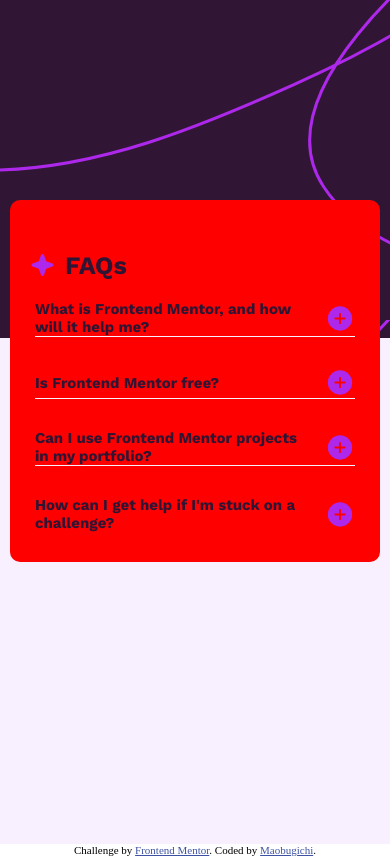
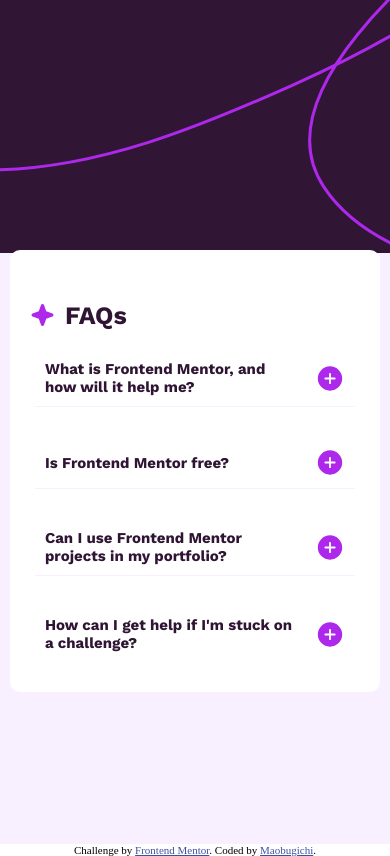
Before and after one commit to Maobugichi/faq-accordion, a plain HTML site: page index.html in a window 390 px wide. Drawn offline with nearby package versions, Linux system fonts and the light colour scheme; files whose address does not match are found by name.

Commit message:
responsive

```diff
--- a/style.css
+++ b/style.css
@@ -114,15 +114,14 @@ article {
     }
 
     section {
-     height: 40%;
+     height: 30%;
     }
 
     .container {
      height: auto;
-     background-color: red;
      width: 370px;
      left: 10px;
-     top: 200px;
+     top: 250px;
     }
 
     h1 {
@@ -134,7 +133,7 @@ article {
     }
 
     .accordion {
-     padding: 0px;
+     padding: 10px;
     }
 
     .text {
```
